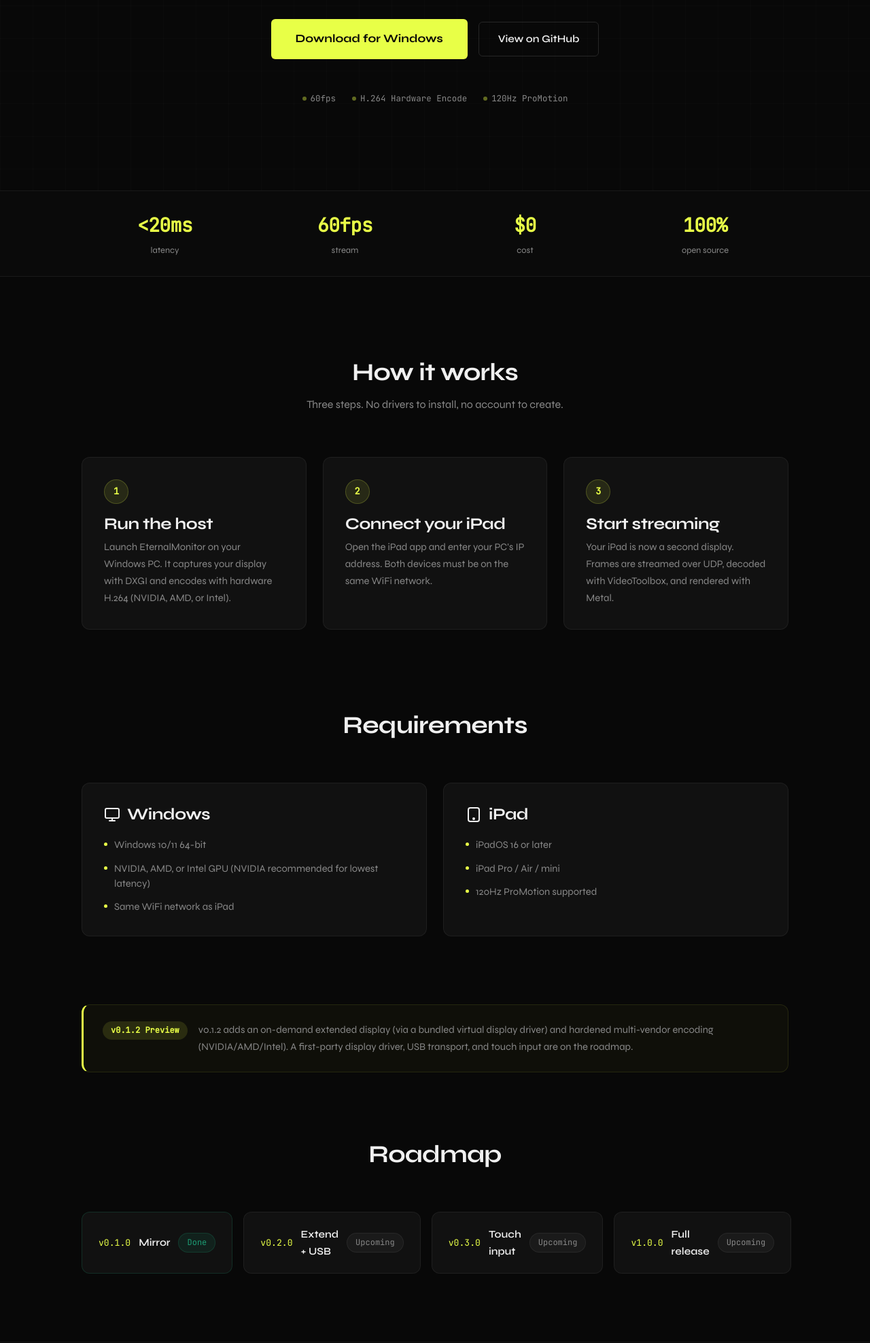
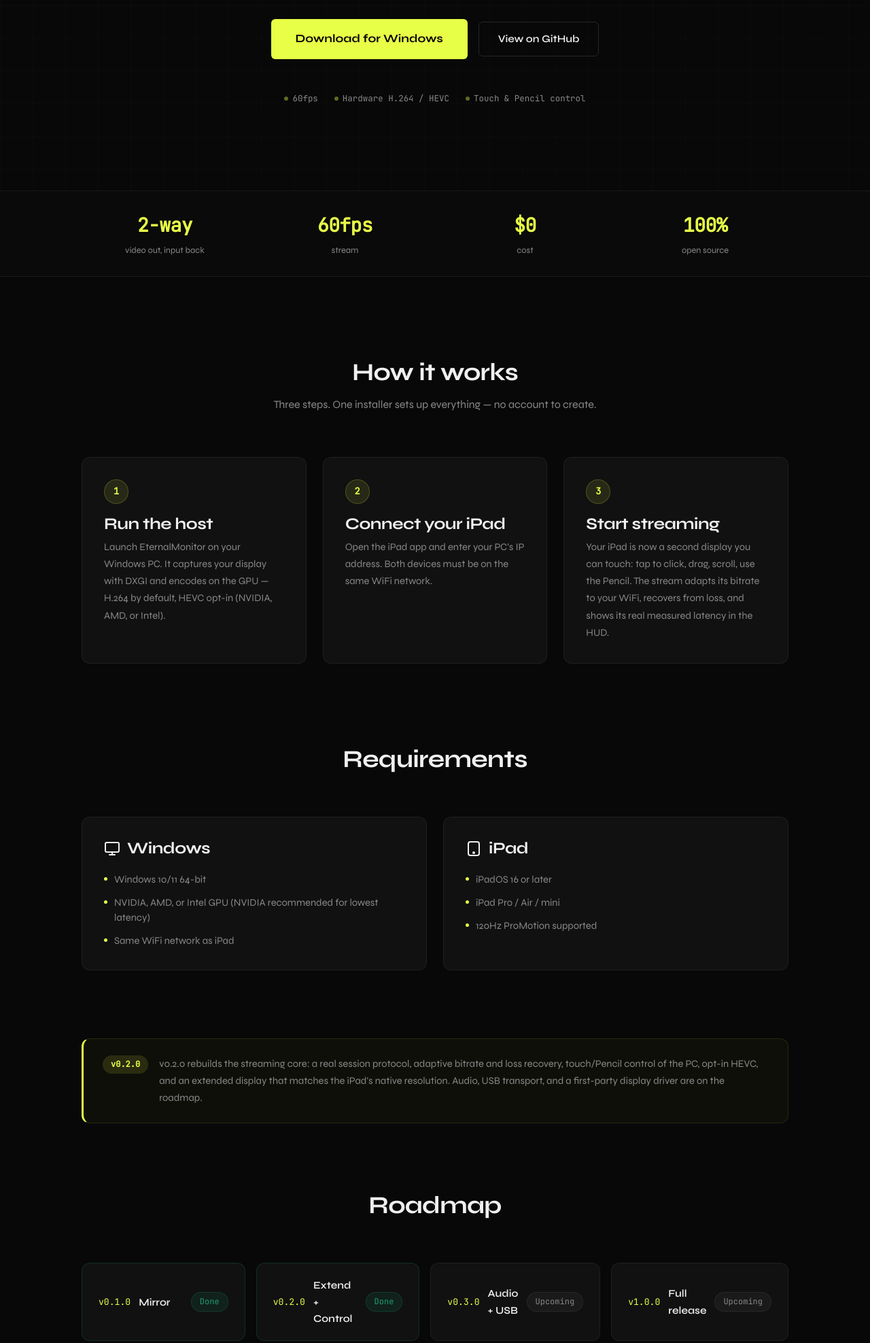
Before and after one commit to whoisaldo/EternalMonitor, a plain HTML site: page docs/index.html in a window 1280 px wide. Shown: the part 520-2495 px from the top of the page at 68% size. Drawn offline with Linux system fonts and the light colour scheme.

Commit message:
Docs rewrite, release automation, v0.2.0 version bump (#23)
README/ARCHITECTURE/DECISIONS/RELEASE_NOTES/FRIENDS_TESTING/QUICKSTART
rewritten for what v0.2.0 actually is; HARDWARE_VERIFICATION.md runbook
added; release.yml builds the installer from a v* tag (pinned FFmpeg 7.1,
pinned VDD 25.5.2 with hard-fail Authenticode verification, SHA-256 in the
release body) with workflow_dispatch as the dry run; packaging scripts
honor FFMPEG_DIR and derive the version from host/Cargo.toml; website
honesty pass; host + wire crates and iOS bumped to 0.2.0 (build 5).

```diff
--- a/docs/index.html
+++ b/docs/index.html
@@ -53,8 +53,8 @@
       </div>
       <div class="hero-trust">
         <span class="trust-signal">60fps</span>
-        <span class="trust-signal">H.264 Hardware Encode</span>
-        <span class="trust-signal">120Hz ProMotion</span>
+        <span class="trust-signal">Hardware H.264 / HEVC</span>
+        <span class="trust-signal">Touch &amp; Pencil control</span>
       </div>
     </div>
   </section>
@@ -63,8 +63,8 @@
   <section class="stats-bar reveal">
     <div class="container stats-grid">
       <div class="stat">
-        <span class="stat-value">&lt;20ms</span>
-        <span class="stat-label">latency</span>
+        <span class="stat-value">2-way</span>
+        <span class="stat-label">video out, input back</span>
       </div>
       <div class="stat">
         <span class="stat-value">60fps</span>
@@ -86,13 +86,13 @@
     <div class="container">
       <div class="section-header reveal">
         <h2>How it works</h2>
-        <p>Three steps. No drivers to install, no account to create.</p>
+        <p>Three steps. One installer sets up everything &mdash; no account to create.</p>
       </div>
       <div class="steps-grid reveal">
         <div class="step">
           <div class="step-number">1</div>
           <h3>Run the host</h3>
-          <p>Launch EternalMonitor on your Windows PC. It captures your display with DXGI and encodes with hardware H.264 (NVIDIA, AMD, or Intel).</p>
+          <p>Launch EternalMonitor on your Windows PC. It captures your display with DXGI and encodes on the GPU &mdash; H.264 by default, HEVC opt-in (NVIDIA, AMD, or Intel).</p>
         </div>
         <div class="step">
           <div class="step-number">2</div>
@@ -102,7 +102,7 @@
         <div class="step">
           <div class="step-number">3</div>
           <h3>Start streaming</h3>
-          <p>Your iPad is now a second display. Frames are streamed over UDP, decoded with VideoToolbox, and rendered with Metal.</p>
+          <p>Your iPad is now a second display you can touch: tap to click, drag, scroll, use the Pencil. The stream adapts its bitrate to your WiFi, recovers from loss, and shows its real measured latency in the HUD.</p>
         </div>
       </div>
     </div>
@@ -145,8 +145,8 @@
   <section class="limitations reveal">
     <div class="container">
       <div class="limitations-card">
-        <span class="limitations-badge">v0.1.2 Preview</span>
-        <p>v0.1.2 adds an on-demand extended display (via a bundled virtual display driver) and hardened multi-vendor encoding (NVIDIA/AMD/Intel). A first-party display driver, USB transport, and touch input are on the roadmap.</p>
+        <span class="limitations-badge">v0.2.0</span>
+        <p>v0.2.0 rebuilds the streaming core: a real session protocol, adaptive bitrate and loss recovery, touch/Pencil control of the PC, opt-in HEVC, and an extended display that matches the iPad's native resolution. Audio, USB transport, and a first-party display driver are on the roadmap.</p>
       </div>
     </div>
   </section>
@@ -165,17 +165,17 @@
           </div>
           <span class="badge badge-green">Done</span>
         </div>
-        <div class="milestone">
+        <div class="milestone milestone--done">
           <div class="milestone-info">
             <span class="milestone-version">v0.2.0</span>
-            <span class="milestone-name">Extend + USB</span>
+            <span class="milestone-name">Extend + Control</span>
           </div>
-          <span class="badge badge-muted">Upcoming</span>
+          <span class="badge badge-green">Done</span>
         </div>
         <div class="milestone">
           <div class="milestone-info">
             <span class="milestone-version">v0.3.0</span>
-            <span class="milestone-name">Touch input</span>
+            <span class="milestone-name">Audio + USB</span>
           </div>
           <span class="badge badge-muted">Upcoming</span>
         </div>
```
Also changed, not shown: docs/download.html (+4 -3 lines), scripts/QUICKSTART.txt, 12 other files.
